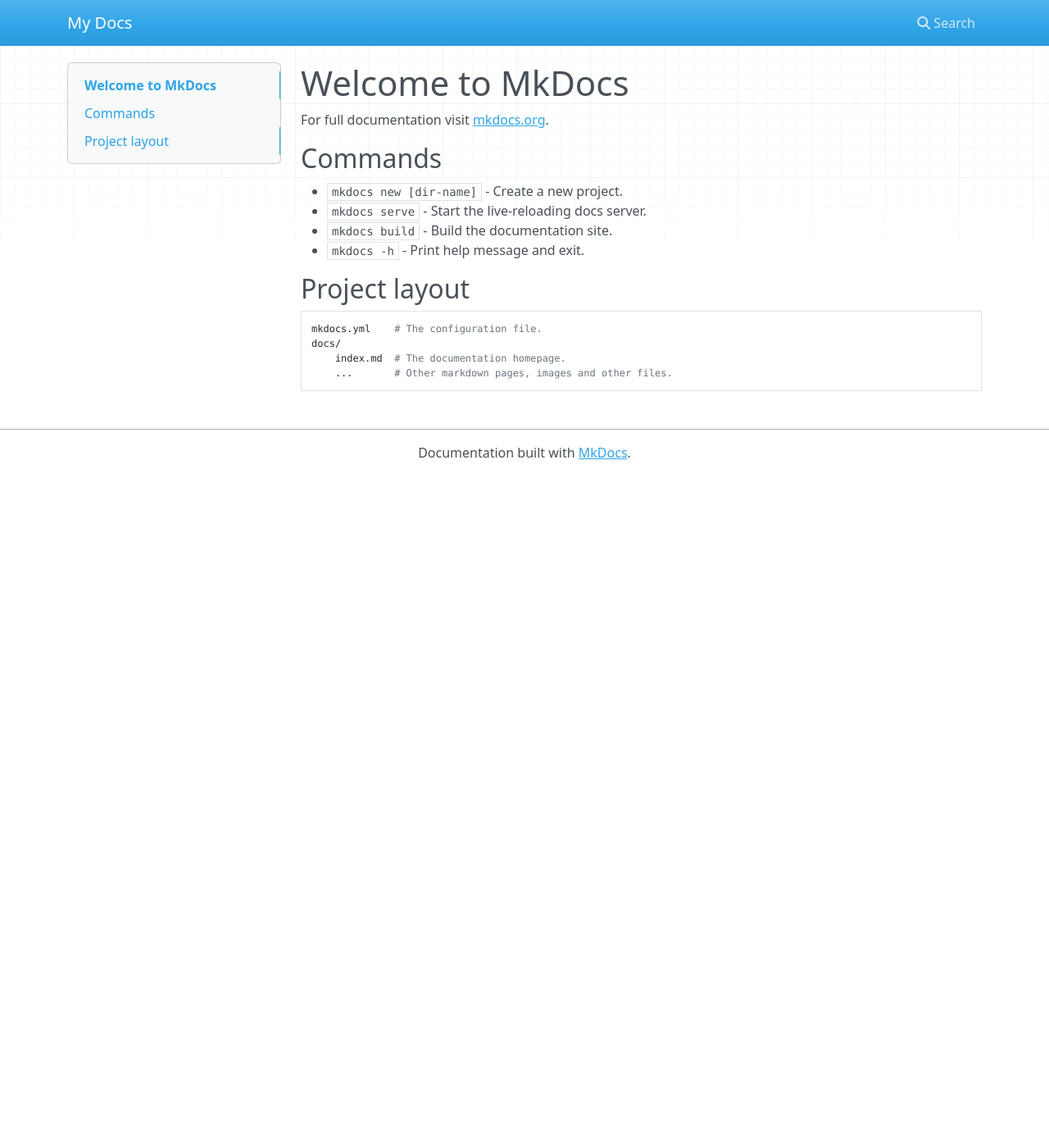
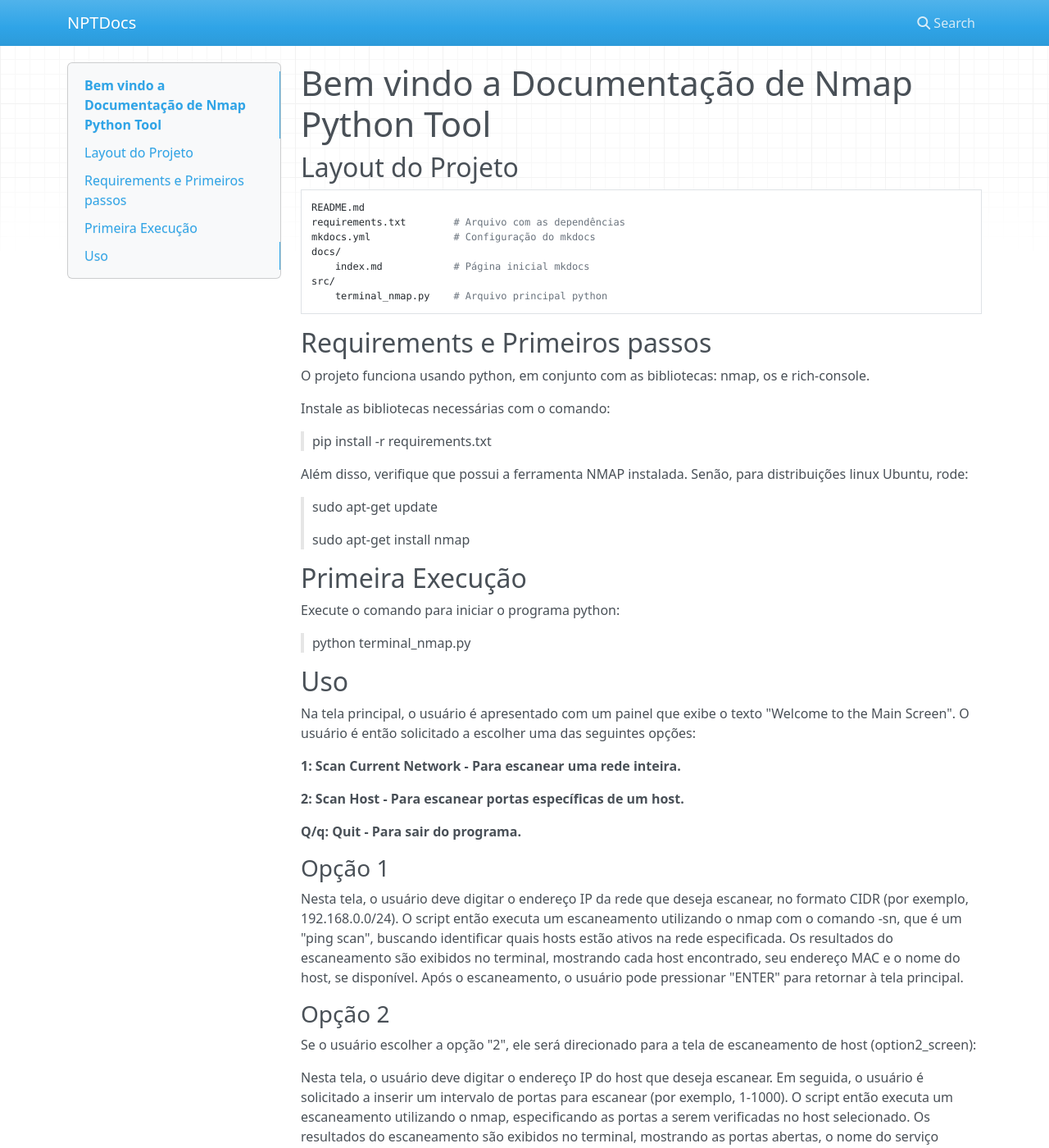
Before and after one commit to GuilhermeRameh/PythonNetworkScanningTool, an MkDocs documentation site: the page built from docs/index.md, in a window 1280 px wide and 1400 px high. Shown: the whole window at 82% size. Built offline with MkDocs 1.6.1, drawn with Linux system fonts in a browser that asks for light colours; nearby versions of some CDN libraries; some of the changed text lies outside the part shown.

Commit message:
Arrumando layout para o mkdocs ficar correto e coma docs

```diff
--- a/docs/index.md
+++ b/docs/index.md
@@ -1,17 +1,60 @@
-# Welcome to MkDocs
+# Bem vindo a Documentação de Nmap Python Tool
 
-For full documentation visit [mkdocs.org](https://www.mkdocs.org).
+## Layout do Projeto
 
-## Commands
+    README.md
+    requirements.txt        # Arquivo com as dependências
+    mkdocs.yml              # Configuração do mkdocs
+    docs/
+        index.md            # Página inicial mkdocs
+    src/
+        terminal_nmap.py    # Arquivo principal python
 
-* `mkdocs new [dir-name]` - Create a new project.
-* `mkdocs serve` - Start the live-reloading docs server.
-* `mkdocs build` - Build the documentation site.
-* `mkdocs -h` - Print help message and exit.
+## Requirements e Primeiros passos
 
-## Project layout
+O projeto funciona usando python, em conjunto com as bibliotecas:
+nmap, os e rich-console.
 
-    mkdocs.yml    # The configuration file.
-    docs/
-        index.md  # The documentation homepage.
-        ...       # Other markdown pages, images and other files.
+Instale as bibliotecas necessárias com o comando:
+> pip install -r requirements.txt
+
+Além disso, verifique que possui a ferramenta NMAP instalada. Senão, para distribuições linux Ubuntu, rode:
+
+> sudo apt-get update
+>
+> sudo apt-get install nmap
+
+## Primeira Execução
+Execute o comando para iniciar o programa python:
+
+> python terminal_nmap.py
+
+## Uso
+
+Na tela principal, o usuário é apresentado com um painel que exibe o texto "Welcome to the Main Screen". O usuário é então solicitado a escolher uma das seguintes opções:
+
+<b>
+1: Scan Current Network - Para escanear uma rede inteira.
+
+2: Scan Host - Para escanear portas específicas de um host.
+
+Q/q: Quit - Para sair do programa.
+</b>
+
+### Opção 1
+Nesta tela, o usuário deve digitar o endereço IP da rede que deseja escanear, no formato CIDR (por exemplo, 192.168.0.0/24).
+O script então executa um escaneamento utilizando o nmap com o comando -sn, que é um "ping scan", buscando identificar quais hosts estão ativos na rede especificada.
+Os resultados do escaneamento são exibidos no terminal, mostrando cada host encontrado, seu endereço MAC e o nome do host, se disponível.
+Após o escaneamento, o usuário pode pressionar "ENTER" para retornar à tela principal.
+
+### Opção 2
+Se o usuário escolher a opção "2", ele será direcionado para a tela de escaneamento de host (option2_screen):
+
+Nesta tela, o usuário deve digitar o endereço IP do host que deseja escanear.
+Em seguida, o usuário é solicitado a inserir um intervalo de portas para escanear (por exemplo, 1-1000).
+O script então executa um escaneamento utilizando o nmap, especificando as portas a serem verificadas no host selecionado.
+Os resultados do escaneamento são exibidos no terminal, mostrando as portas abertas, o nome do serviço associado a cada porta e o estado de cada porta (aberta ou fechada).
+Após o escaneamento, o usuário pode pressionar "ENTER" para retornar à tela principal.
+
+### Saindo do programa
+Em qualquer ponto no menu principal, se o usuário escolher "Q" ou "q", o programa termina a execução e o terminal volta ao prompt de comando padrão.
--- a/mkdocs.yml
+++ b/mkdocs.yml
@@ -1 +1 @@
-site_name: My Docs
+site_name: NPTDocs
```
Also changed, not shown: README.md (+2 -47 lines).
